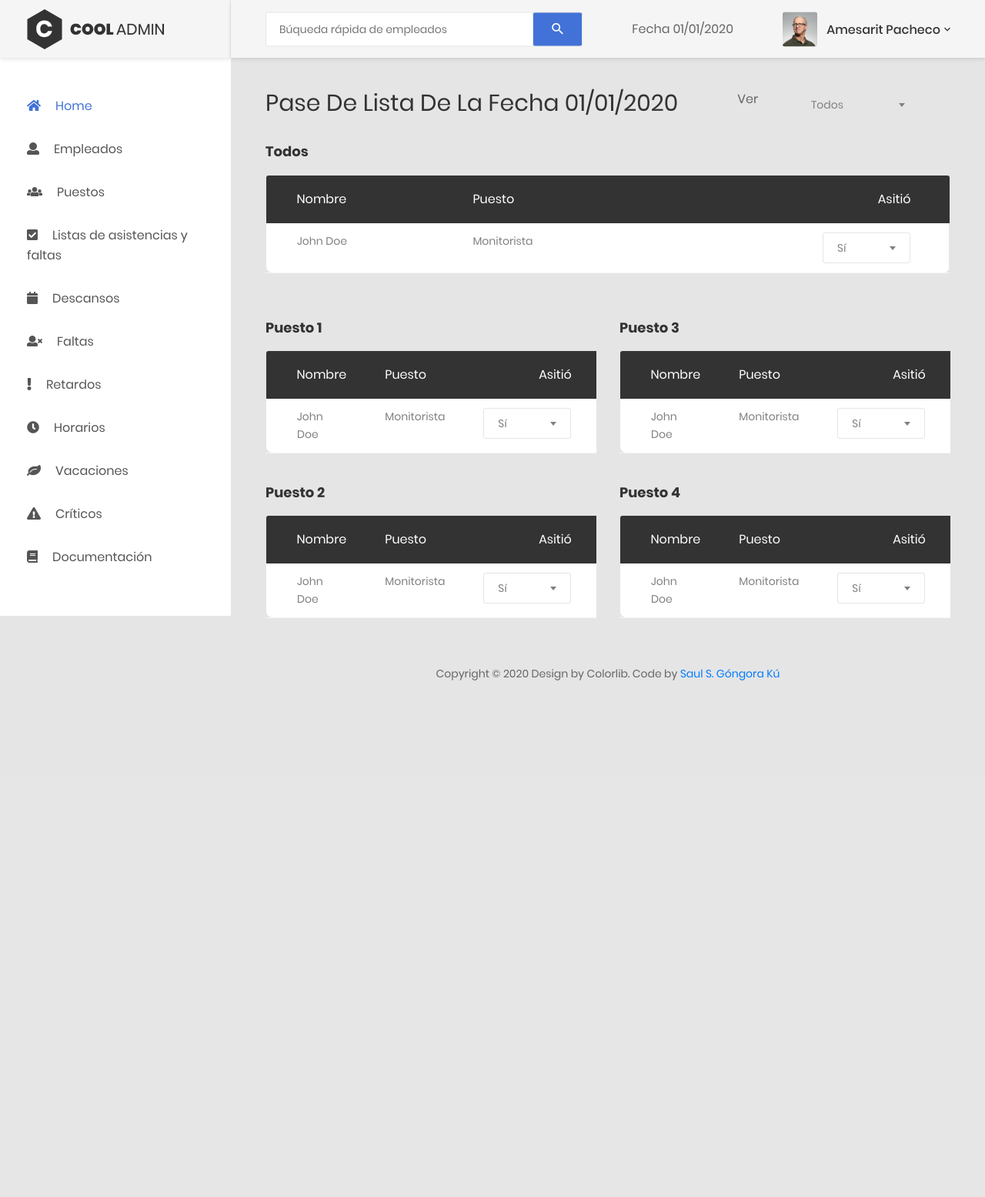
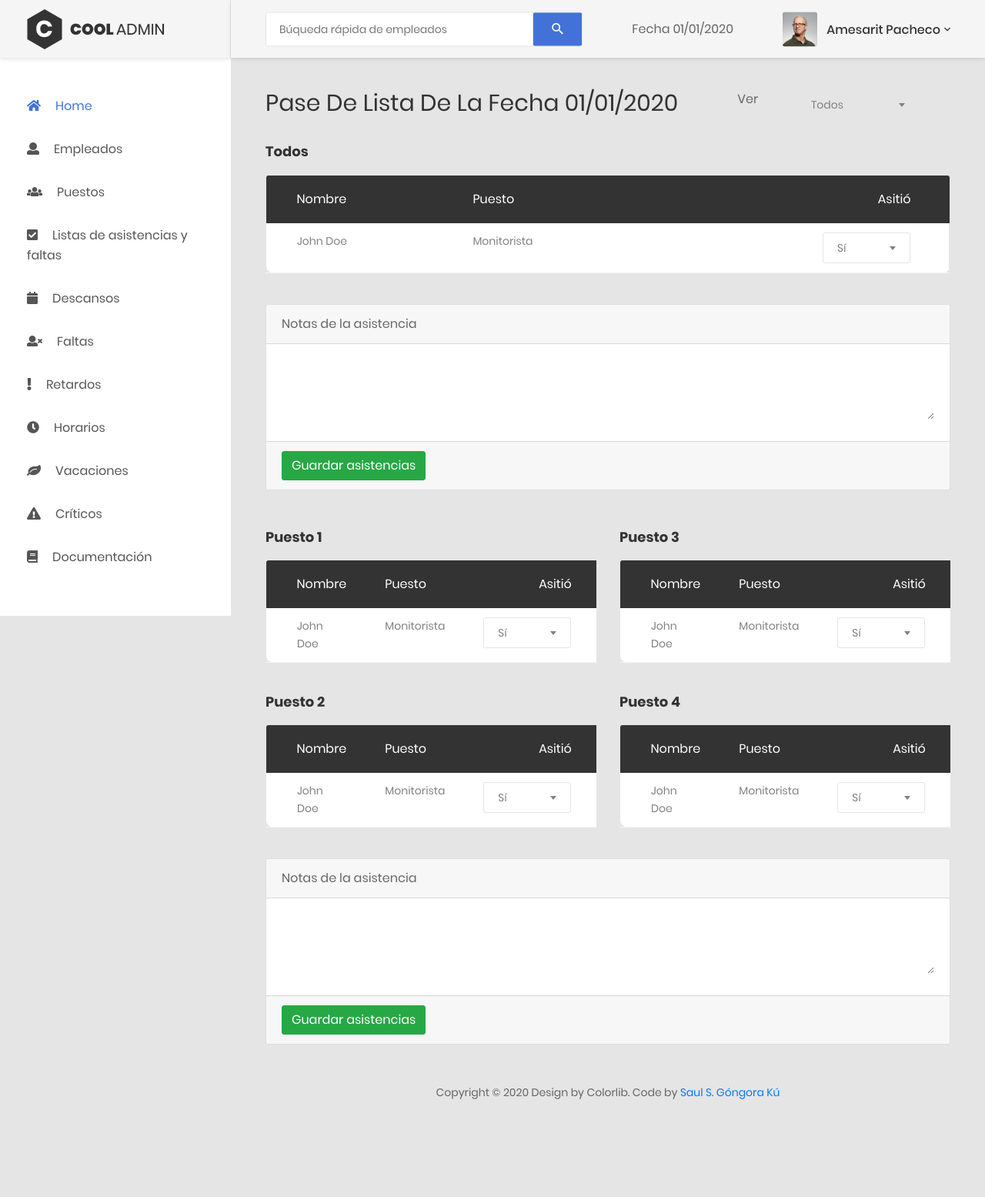
Before and after one commit to samgongora26/perfect-assistant, a PHP site: page /pages/asistencias/agr-asistencias.php in a window 1280 px wide. Shown: the whole page at 77% size. Before the commit the page ends 884 px from the top, so only its background shows below. Run offline with PHP 8.4, Linux system fonts and the light colour scheme.

Commit message:
bloque de notas en agregar asistencia

```diff
--- a/pages/asistencias/agr-asistencias.php
+++ b/pages/asistencias/agr-asistencias.php
@@ -116,6 +116,18 @@
                                                     </table>
                                                 </div>
                                                 <!-- END DATA TABLE-->
+                                                <div class="card">
+                                                    <div class="card-header">
+                                                        <span>Notas de la asistencia</span>
+                                                    </div>
+                                                    <div class="card-body">
+                                                        <textarea name="textarea-input" id="textarea-input" style="min-width: 100%" rows="3"></textarea>
+                                                    </div>
+                                                    <div class="card-footer">
+                                                        <button class="btn btn-success">Guardar asistencias</button>
+                                                    </div>
+                                                </div>
+
                                             </div>
                                         </div>
                                     </div>
@@ -277,6 +289,21 @@
                                     </div>
                                 </div>
                             </div>
+
+                            <div class="col-md-12">
+                                                <div class="card">
+                                                    <div class="card-header">
+                                                        <span>Notas de la asistencia</span>
+                                                    </div>
+                                                    <div class="card-body">
+                                                        <textarea name="textarea-input" id="textarea-input" style="min-width: 100%" rows="3"></textarea>
+                                                    </div>
+                                                    <div class="card-footer">
+                                                        <button class="btn btn-success">Guardar asistencias</button>
+                                                    </div>
+                                                </div>
+
+                            </div>
                             <!--/TABLA DE DESCANSOS DE HOY-->
                         </div>
                         <!------/---VER POR PUESTOS----------->
--- a/pages/empleados/empleados.php
+++ b/pages/empleados/empleados.php
@@ -62,7 +62,7 @@
                             </div>
                                 <div class="col-3 col-md-3">
                                     <select name="select" id="select" class="form-control">
-                                        <option value="">TOdos</option>
+                                        <option value="">Todos</option>
                                         <option value="">Monitoristas</option>
                                         <option value="">Guardias</option>
                                     </select>
```
